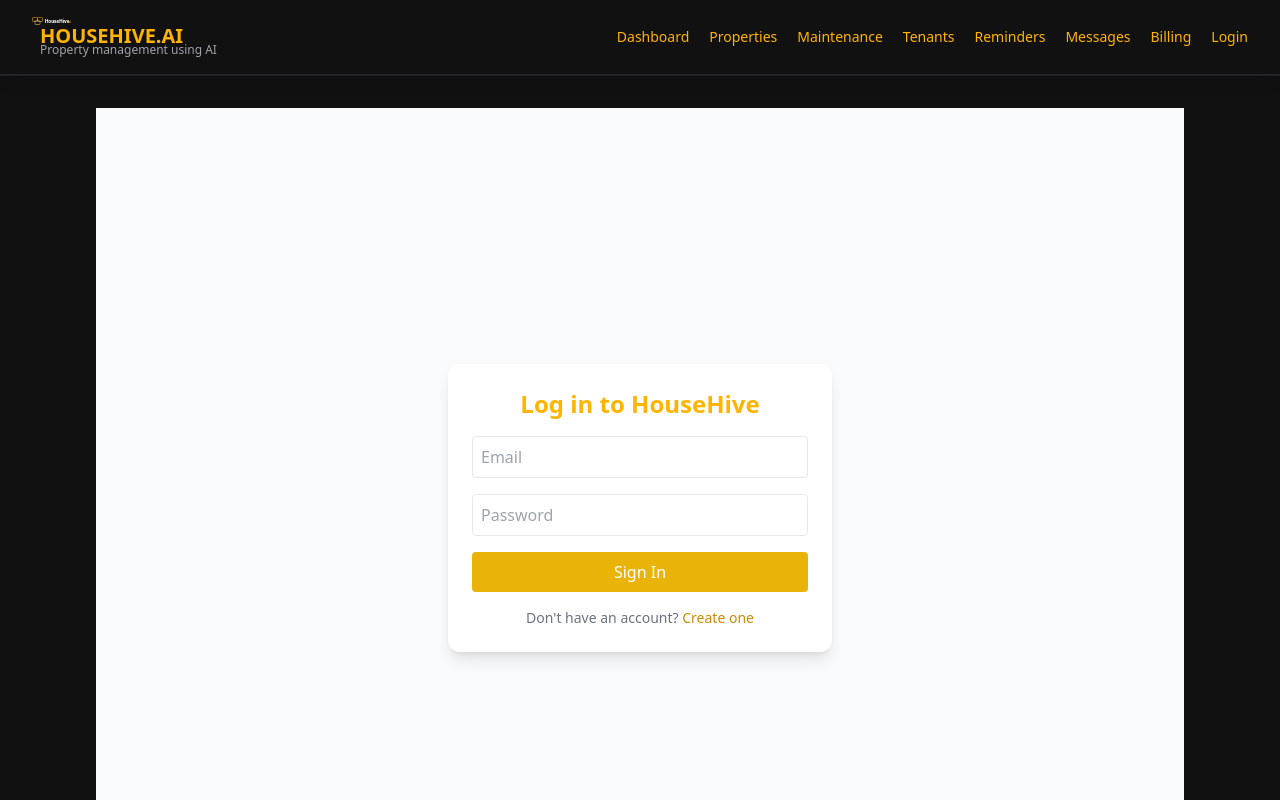
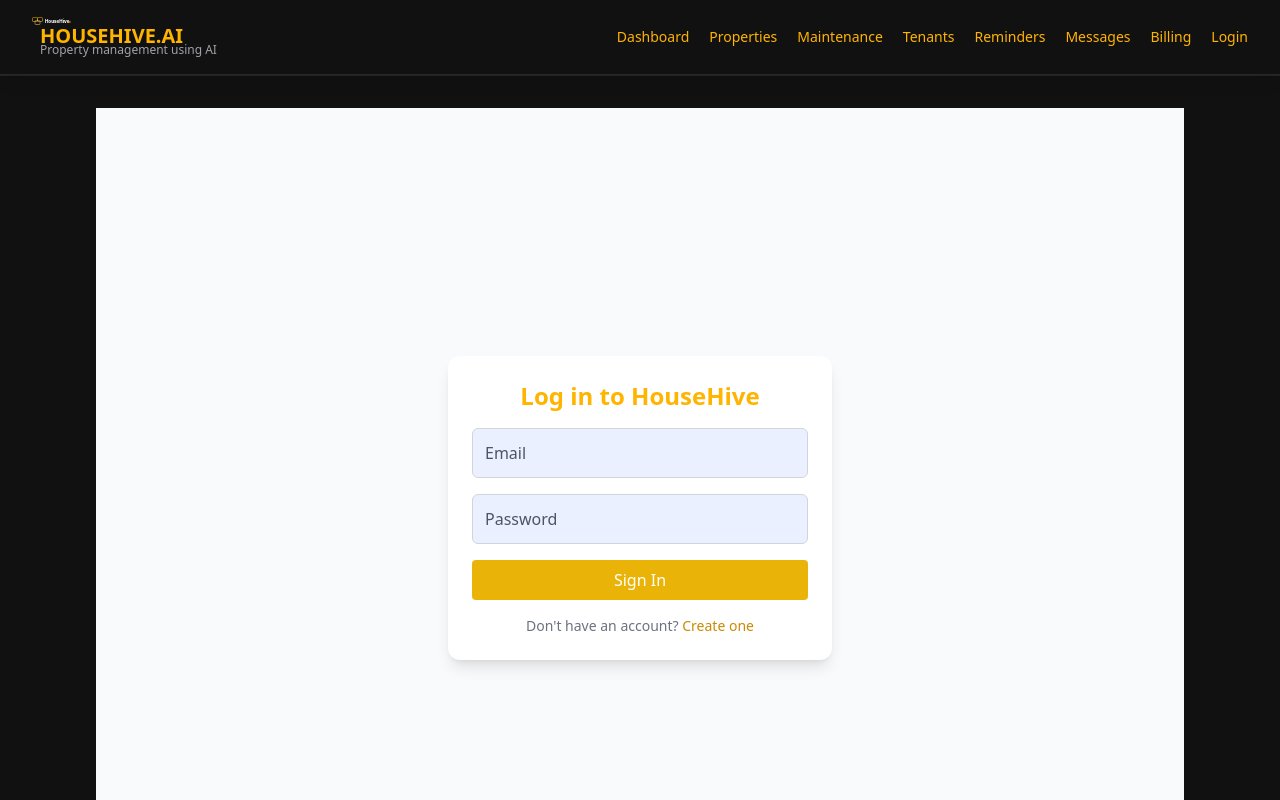
Before and after one commit to househiveai/HouseHive-Frontend-JS-Brand.zip, a Next.js app: page /login in a window 1280 px wide. Shown: the top 800 px of the page. Built offline with nearby package versions, Linux system fonts and the light colour scheme.

Commit message:
Update login.js

```diff
--- a/pages/login.jsx
+++ b/pages/login.jsx
@@ -33,21 +33,19 @@ export default function LoginPage() {
      <input
   type="email"
   placeholder="Email"
-          className="w-full border p-2 rounded"
   value={email}
   onChange={(e) => setEmail(e.target.value)}
-          autoComplete="email"
-          required
+  className="w-full p-3 mb-3 rounded-md bg-[#EAF0FF] text-black placeholder-gray-600 border border-gray-300 focus:border-yellow-400 focus:outline-none"
 />
+
 <input
   type="password"
   placeholder="Password"
-          className="w-full border p-2 rounded"
   value={password}
   onChange={(e) => setPassword(e.target.value)}
-          autoComplete="current-password"
-          required
+  className="w-full p-3 mb-3 rounded-md bg-[#EAF0FF] text-black placeholder-gray-600 border border-gray-300 focus:border-yellow-400 focus:outline-none"
 />
+
         {error && <p className="text-red-600 text-sm">{error}</p>}
         <button
           type="submit"
```
Lines whose indentation alone changed are shown as unchanged.
